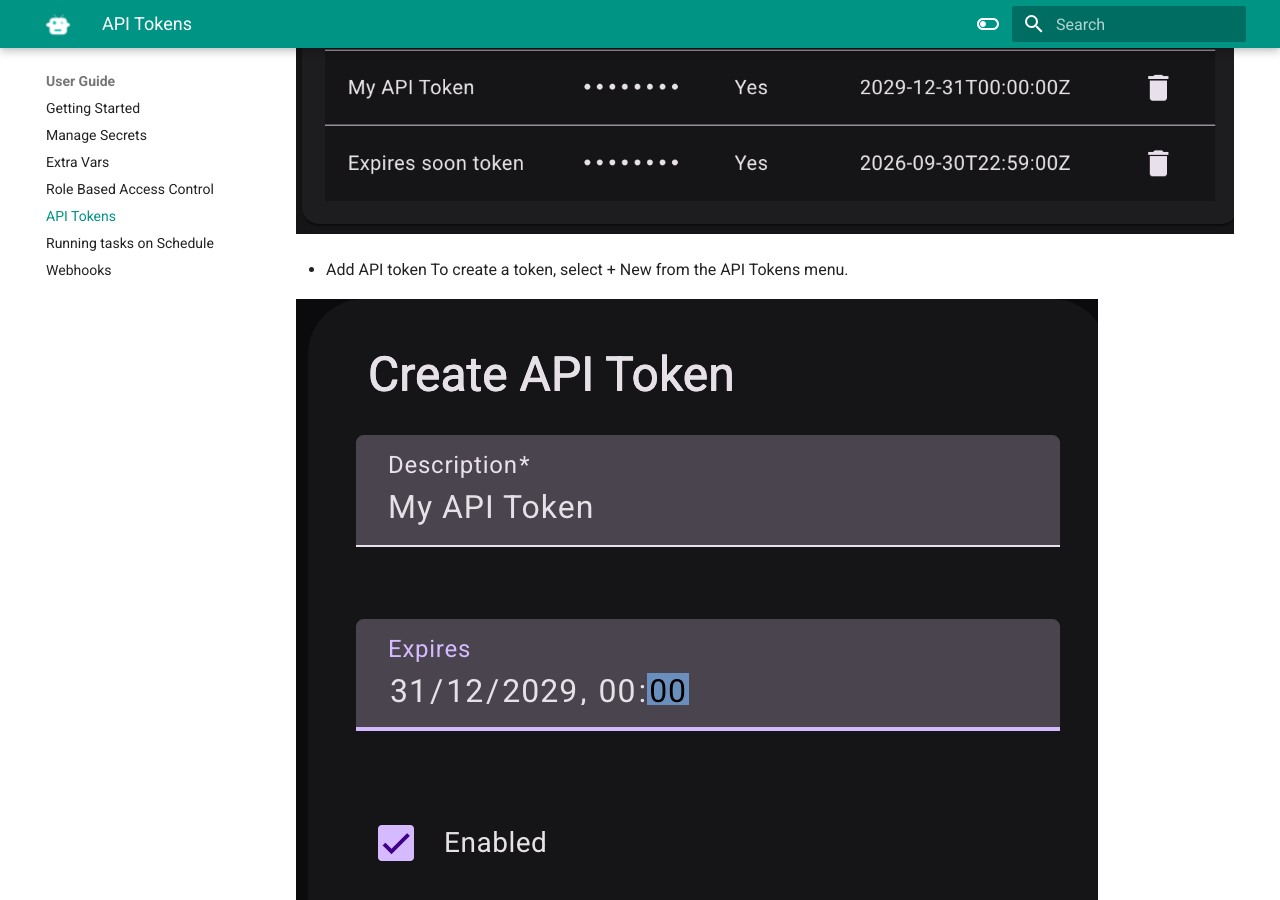
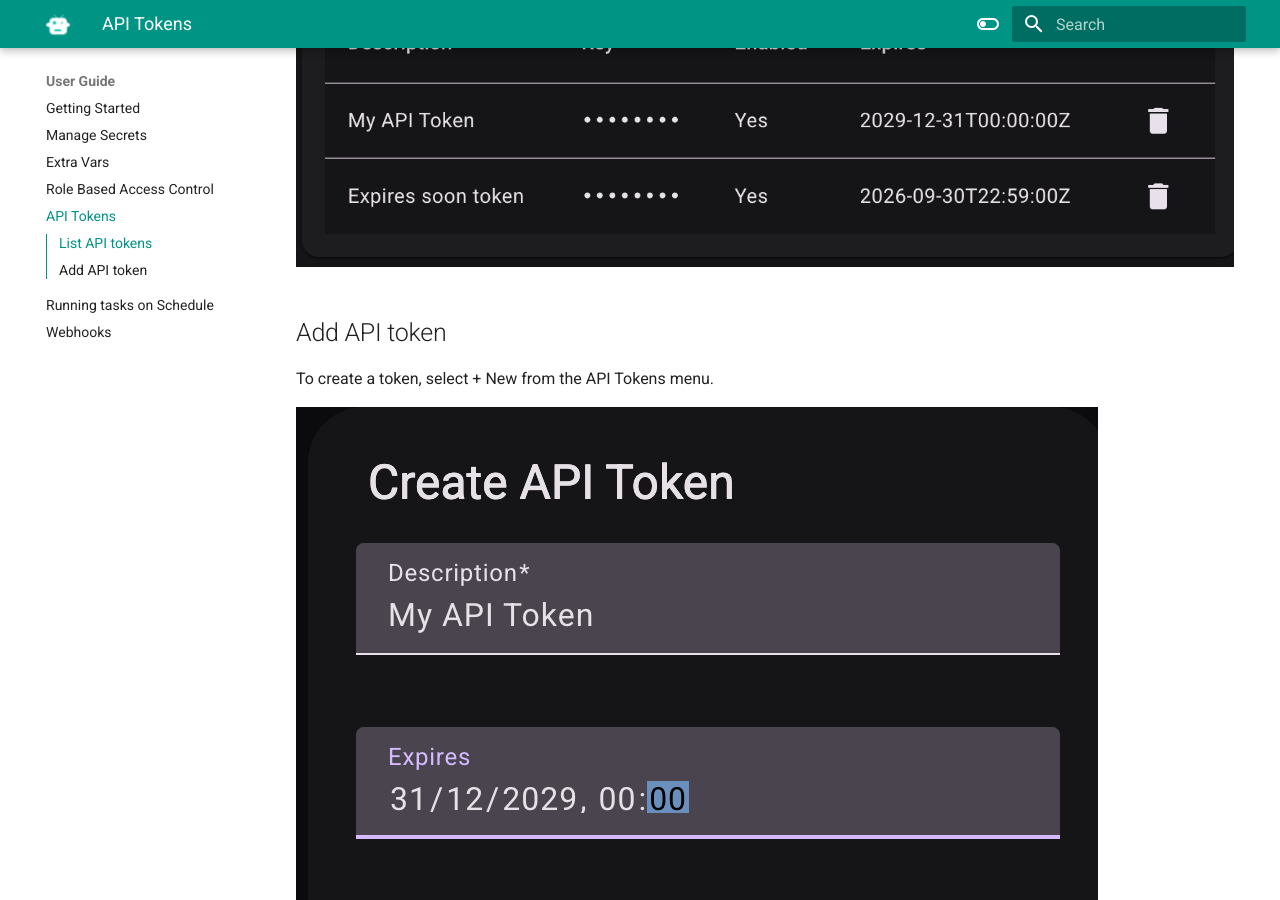
Before and after one commit to kriten-io/kriten-docs, an MkDocs documentation site: the page built from docs/user_guide/api_tokens.md, in a window 1280 px wide and 900 px high, scrolled down 500 px. Built offline with MkDocs 1.6.1 and Material for MkDocs 9.7.7, drawn with Linux system fonts in a browser that asks for light colours.

```diff
--- a/docs/user_guide/api_tokens.md
+++ b/docs/user_guide/api_tokens.md
@@ -2,7 +2,7 @@
 
 Programmatic access to Kriten is provided via API tokens (keys). API tokens are generated per user and adhere RBAC rules.
 
-* List API tokens
+## List API tokens
 
 Select API Tokens from the account menu top right.
 For non-admin user only own API tokens will be returned, if RBAC permissions not granted to get all.
@@ -10,7 +10,8 @@ Admin user will see all tokens by following query:
 
 ![Kriten API tokens](../assets/kriten-api-tokens.png)
 
-* Add API token
+## Add API token
+
 To create a token, select + New from the API Tokens menu.
 
 ![New Kriten API token](../assets/kriten-create-api-token.png)
```
Also changed, not shown: docs/user_guide/cronjobs.md (+2 -1 lines), docs/user_guide/getting_started.md (+2 -1 lines).
